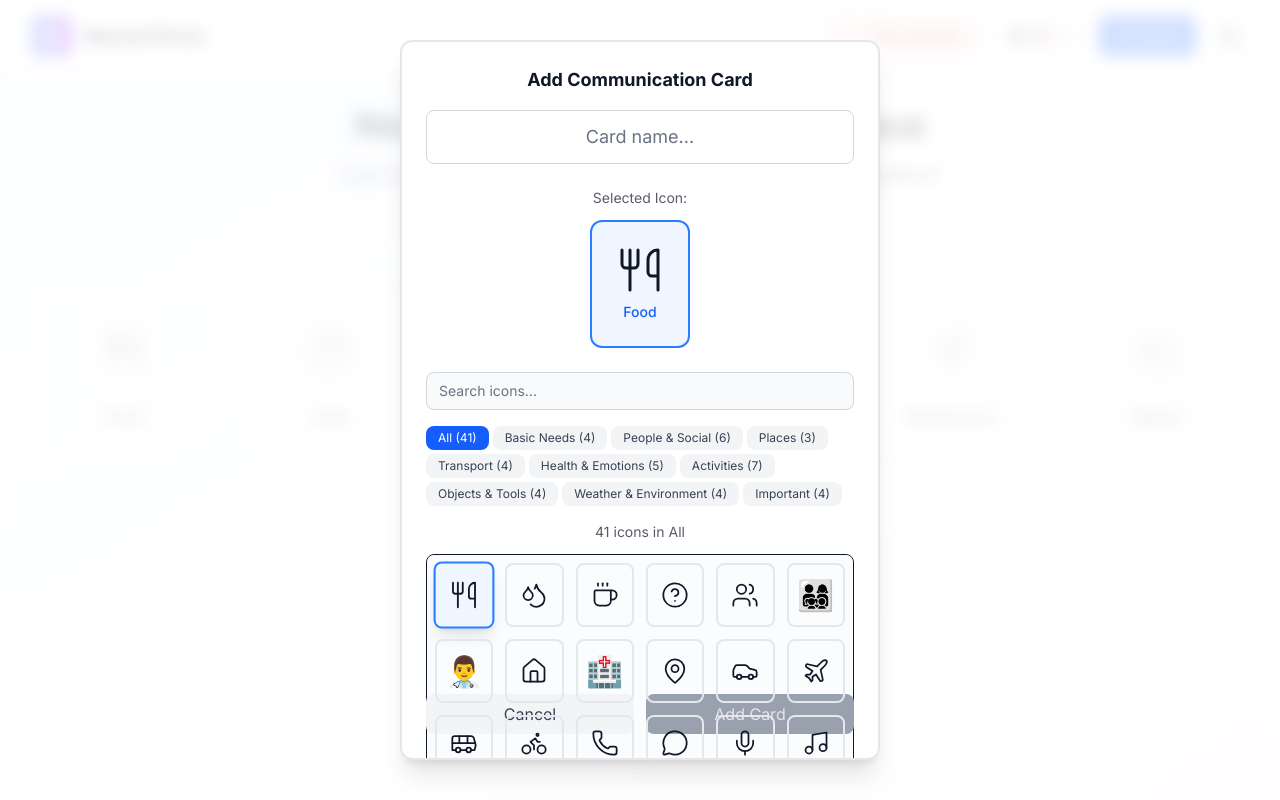
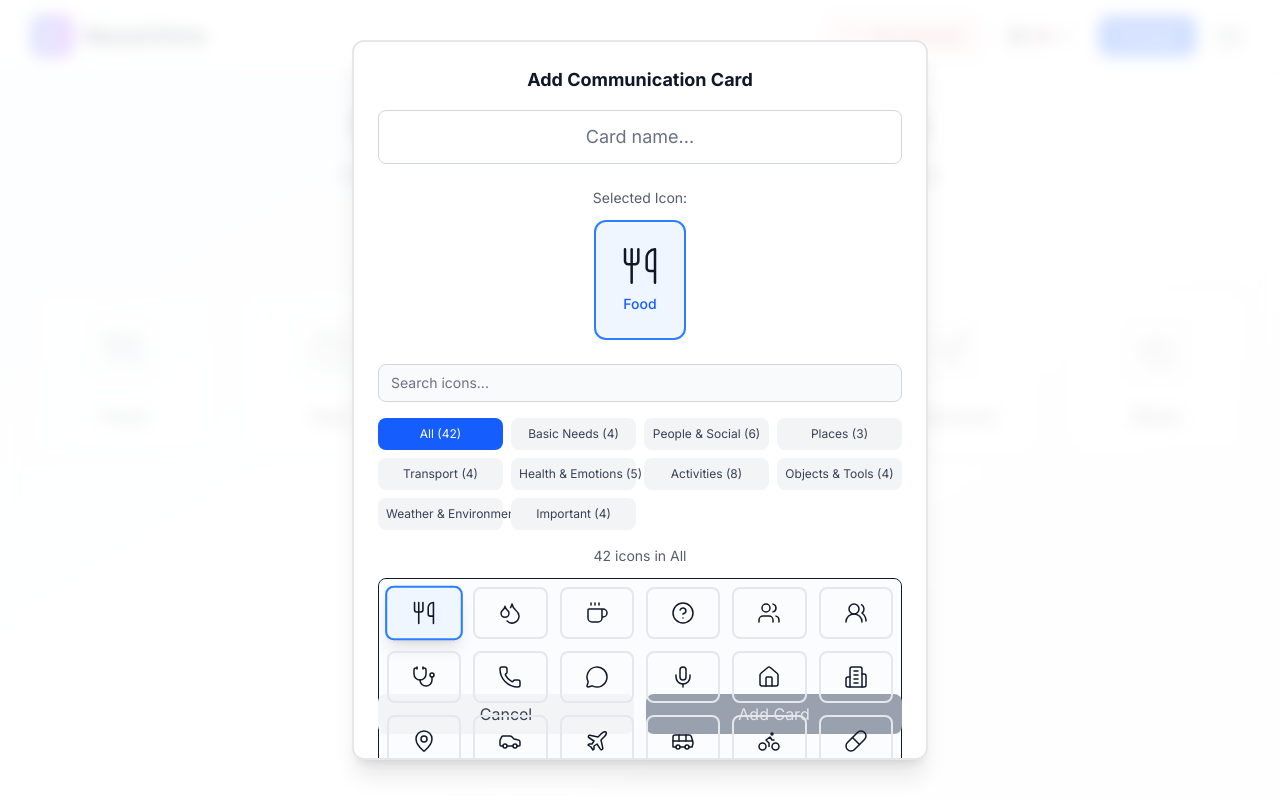
Before and after one commit to NeoDiuZ/neural-drive-interface, a Next.js app: page / in a window 1280 px wide. Both pictures are taken after a click on the button "Add Communication Card". Built offline with nearby package versions, Linux system fonts and the light colour scheme.

Commit message:
standardized icon pack and zoom fixed

```diff
--- a/src/components/Mainpage.tsx
+++ b/src/components/Mainpage.tsx
@@ -1,6 +1,6 @@
 'use client'
 import React, { useState, useEffect, useCallback, useRef } from 'react';
-import { Utensils, Users, Droplets, Navigation, Sun, Moon, WifiOff, HelpCircle, Brain, Plus, X, Globe, Heart, Home, Star, Car, Phone, Music, Coffee, Book, Bed, Sun as SunIcon, Zap, Camera, Gift, Clock, MapPin, Thermometer, Mic, MessageCircle, Play, Gamepad2, Bus, Bike, Plane, Key } from 'lucide-react';
+import { Utensils, Users, Droplets, Navigation, Sun, Moon, WifiOff, HelpCircle, Brain, Plus, X, Globe, Heart, Home, Star, Car, Phone, Music, Coffee, Bed, Sun as SunIcon, Zap, Camera, Gift, Clock, MapPin, Thermometer, Mic, MessageCircle, Play, Bus, Bike, Plane, Key, Building2, Stethoscope, Users2, Briefcase, GraduationCap, Dumbbell, Pill, Frown, Smile, CloudRain, AlertTriangle, Activity, GamepadIcon, Monitor } from 'lucide-react';
 
 interface Option {
   id: string;
@@ -347,7 +347,7 @@ const CommunicationInterface: React.FC = () => {
     {
       id: 'television',
       label: t.television,
-      icon: <div className="text-3xl">📺</div>,
+      icon: <Monitor size={40} strokeWidth={1.5} />,
       color: 'bg-indigo-500',
       lightColor: 'bg-indigo-400',
       soundFile: 'television.mp3'
@@ -393,12 +393,15 @@ const CommunicationInterface: React.FC = () => {
 
     // People & Social
     { name: 'People', icon: <Users size={40} strokeWidth={1.5} /> },
-    { name: 'Family', icon: <div className="text-3xl">👨‍👩‍👧‍👦</div> },
-    { name: 'Doctor', icon: <div className="text-3xl">👨‍⚕️</div> },
+    { name: 'Family', icon: <Users2 size={40} strokeWidth={1.5} /> },
+    { name: 'Doctor', icon: <Stethoscope size={40} strokeWidth={1.5} /> },
+    { name: 'Phone', icon: <Phone size={40} strokeWidth={1.5} /> },
+    { name: 'Message', icon: <MessageCircle size={40} strokeWidth={1.5} /> },
+    { name: 'Speak', icon: <Mic size={40} strokeWidth={1.5} /> },
 
     // Places
     { name: 'Home', icon: <Home size={40} strokeWidth={1.5} /> },
-    { name: 'Hospital', icon: <div className="text-3xl">🏥</div> },
+    { name: 'Hospital', icon: <Building2 size={40} strokeWidth={1.5} /> },
     { name: 'Location', icon: <MapPin size={40} strokeWidth={1.5} /> },
 
     // Transportation
@@ -407,28 +410,22 @@ const CommunicationInterface: React.FC = () => {
     { name: 'Bus', icon: <Bus size={40} strokeWidth={1.5} /> },
     { name: 'Bike', icon: <Bike size={40} strokeWidth={1.5} /> },
 
-    // Communication
-    { name: 'Phone', icon: <Phone size={40} strokeWidth={1.5} /> },
-    { name: 'Message', icon: <MessageCircle size={40} strokeWidth={1.5} /> },
-    { name: 'Speak', icon: <Mic size={40} strokeWidth={1.5} /> },
-
-    // Entertainment
-    { name: 'Music', icon: <Music size={40} strokeWidth={1.5} /> },
-    { name: 'Game', icon: <Gamepad2 size={40} strokeWidth={1.5} /> },
-    { name: 'Play', icon: <Play size={40} strokeWidth={1.5} /> },
-
     // Health & Emotions
-    { name: 'Medicine', icon: <div className="text-3xl">💊</div> },
-    { name: 'Pain', icon: <div className="text-3xl">😣</div> },
-    { name: 'Happy', icon: <div className="text-3xl">😊</div> },
-    { name: 'Sad', icon: <div className="text-3xl">😢</div> },
-    { name: 'Tired', icon: <div className="text-3xl">😴</div> },
+    { name: 'Medicine', icon: <Pill size={40} strokeWidth={1.5} /> },
+    { name: 'Pain', icon: <Frown size={40} strokeWidth={1.5} /> },
+    { name: 'Happy', icon: <Smile size={40} strokeWidth={1.5} /> },
+    { name: 'Sad', icon: <Frown size={40} strokeWidth={1.5} /> },
+    { name: 'Tired', icon: <Activity size={40} strokeWidth={1.5} /> },
 
     // Activities
     { name: 'Sleep', icon: <Bed size={40} strokeWidth={1.5} /> },
-    { name: 'Work', icon: <div className="text-3xl">💼</div> },
-    { name: 'Study', icon: <Book size={40} strokeWidth={1.5} /> },
-    { name: 'Exercise', icon: <div className="text-3xl">🏃</div> },
+    { name: 'Work', icon: <Briefcase size={40} strokeWidth={1.5} /> },
+    { name: 'Study', icon: <GraduationCap size={40} strokeWidth={1.5} /> },
+    { name: 'Exercise', icon: <Dumbbell size={40} strokeWidth={1.5} /> },
+    { name: 'Music', icon: <Music size={40} strokeWidth={1.5} /> },
+    { name: 'Game', icon: <GamepadIcon size={40} strokeWidth={1.5} /> },
+    { name: 'Play', icon: <Play size={40} strokeWidth={1.5} /> },
+    { name: 'Television', icon: <Monitor size={40} strokeWidth={1.5} /> },
 
     // Objects & Tools
     { name: 'Clock', icon: <Clock size={40} strokeWidth={1.5} /> },
@@ -438,15 +435,15 @@ const CommunicationInterface: React.FC = () => {
 
     // Weather & Environment
     { name: 'Sun', icon: <SunIcon size={40} strokeWidth={1.5} /> },
-    { name: 'Cold', icon: <div className="text-3xl">❄️</div> },
-    { name: 'Rain', icon: <div className="text-3xl">🌧️</div> },
+    { name: 'Cold', icon: <CloudRain size={40} strokeWidth={1.5} /> },
+    { name: 'Rain', icon: <CloudRain size={40} strokeWidth={1.5} /> },
     { name: 'Temperature', icon: <Thermometer size={40} strokeWidth={1.5} /> },
 
     // Generic/Important
     { name: 'Heart', icon: <Heart size={40} strokeWidth={1.5} /> },
     { name: 'Star', icon: <Star size={40} strokeWidth={1.5} /> },
     { name: 'Emergency', icon: <Zap size={40} strokeWidth={1.5} /> },
-    { name: 'Important', icon: <div className="text-3xl">⚠️</div> }
+    { name: 'Important', icon: <AlertTriangle size={40} strokeWidth={1.5} /> }
   ];
 
   const playSound = useCallback((soundFile: string) => {
@@ -939,7 +936,7 @@ const AddCardModal: React.FC<AddCardModalProps> = ({
     activities: {
       name: 'Activities',
       icons: availableIcons.filter(icon =>
-        ['Sleep', 'Work', 'Study', 'Exercise', 'Music', 'Game', 'Play'].includes(icon.name)
+        ['Sleep', 'Work', 'Study', 'Exercise', 'Music', 'Game', 'Play', 'Television'].includes(icon.name)
       )
     },
     objects: {
@@ -983,11 +980,6 @@ const AddCardModal: React.FC<AddCardModalProps> = ({
   const renderIconWithSize = (icon: React.ReactNode, size: number) => {
     const element = icon as React.ReactElement;
 
-    // If it's an emoji div, return as-is
-    if (element.type === 'div') {
-      return element;
-    }
-
     // For Lucide icons, try to clone with size prop
     try {
       return React.cloneElement(element, { size } as Record<string, unknown>);
@@ -1014,7 +1006,7 @@ const AddCardModal: React.FC<AddCardModalProps> = ({
 
   return (
     <div className={`fixed inset-0 flex items-center justify-center z-50 p-4 ${isDarkMode ? 'bg-slate-900/80' : 'bg-white/80'} backdrop-blur-sm`}>
-      <div className={`${isDarkMode ? 'bg-slate-800 text-white border-slate-600' : 'bg-white text-gray-900 border-gray-200'} rounded-xl p-6 w-[480px] border-2 shadow-xl max-h-[90vh] overflow-hidden flex flex-col`}>
+      <div className={`${isDarkMode ? 'bg-slate-800 text-white border-slate-600' : 'bg-white text-gray-900 border-gray-200'} rounded-xl p-4 sm:p-6 w-full max-w-md sm:max-w-lg lg:max-w-xl border-2 shadow-xl max-h-[90vh] overflow-hidden flex flex-col`}>
         <h2 className="text-lg font-bold mb-4 text-center">{t.addCommunicationCard}</h2>
 
         {/* Label Input */}
@@ -1023,7 +1015,7 @@ const AddCardModal: React.FC<AddCardModalProps> = ({
             type="text"
             value={label}
             onChange={(e) => setLabel(e.target.value)}
-            className={`w-full px-3 py-3 border rounded-lg text-center text-lg ${
+            className={`w-full px-3 py-2 sm:py-3 border rounded-lg text-center text-base sm:text-lg ${
               isDarkMode
                 ? 'bg-slate-700 border-slate-600 text-white placeholder-gray-400'
                 : 'bg-white border-gray-300 text-gray-900 placeholder-gray-500'
@@ -1036,12 +1028,12 @@ const AddCardModal: React.FC<AddCardModalProps> = ({
         <div className="mb-6">
           <p className="text-sm text-center mb-3 opacity-70">Selected Icon:</p>
           <div className="flex justify-center">
-            <div className={`p-6 rounded-xl border-2 border-blue-500 ${
+            <div className={`p-4 sm:p-6 rounded-xl border-2 border-blue-500 ${
               isDarkMode ? 'bg-blue-900/20' : 'bg-blue-50'
             }`}>
               <div className="flex flex-col items-center space-y-2">
                 <div className="flex items-center justify-center">
-                  {renderIconWithSize(selectedIcon.icon, 48)}
+                  {renderIconWithSize(selectedIcon.icon, 40)}
                 </div>
                 <span className="text-sm font-medium text-blue-600">{selectedIcon.name}</span>
               </div>
@@ -1066,12 +1058,12 @@ const AddCardModal: React.FC<AddCardModalProps> = ({
 
         {/* Category Tabs */}
         <div className="mb-4">
-          <div className="flex flex-wrap gap-1 max-h-20 overflow-y-auto">
+          <div className="grid grid-cols-2 sm:grid-cols-3 lg:grid-cols-4 gap-2 max-h-32 overflow-y-auto">
             {Object.entries(iconCategories).map(([key, category]) => (
               <button
                 key={key}
                 onClick={() => setSelectedCategory(key)}
-                className={`px-3 py-1 rounded-lg text-xs transition-all ${
+                className={`px-2 py-2 rounded-lg text-xs transition-all whitespace-nowrap ${
                   selectedCategory === key
                     ? 'bg-blue-600 text-white'
                     : isDarkMode
@@ -1092,14 +1084,14 @@ const AddCardModal: React.FC<AddCardModalProps> = ({
           </p>
 
           {/* Icon grid */}
-          <div className="grid grid-cols-6 gap-3 max-h-64 overflow-y-auto p-2 border rounded-lg bg-opacity-50" style={{
+          <div className="grid grid-cols-4 sm:grid-cols-5 lg:grid-cols-6 gap-2 sm:gap-3 max-h-64 overflow-y-auto p-2 border rounded-lg bg-opacity-50" style={{
             backgroundColor: isDarkMode ? 'rgba(30, 41, 59, 0.3)' : 'rgba(248, 250, 252, 0.5)'
           }}>
             {filteredIcons.map((iconOption, index) => (
               <button
                 key={index}
                 onClick={() => setSelectedIcon(iconOption)}
-                className={`p-3 rounded-lg border-2 transition-all hover:scale-110 group relative ${
+                className={`p-2 sm:p-3 rounded-lg border-2 transition-all hover:scale-110 group relative ${
                   selectedIcon.name === iconOption.name
                     ? 'border-blue-500 bg-blue-50 scale-105 shadow-lg'
                     : isDarkMode
@@ -1109,7 +1101,7 @@ const AddCardModal: React.FC<AddCardModalProps> = ({
                 title={iconOption.name}
               >
                 <div className="flex items-center justify-center">
-                  {renderIconWithSize(iconOption.icon, 28)}
+                  {renderIconWithSize(iconOption.icon, 24)}
                 </div>
 
                 {/* Icon name tooltip on hover */}
@@ -1136,7 +1128,7 @@ const AddCardModal: React.FC<AddCardModalProps> = ({
         </div>
 
         {/* Action Buttons */}
-        <div className="flex space-x-3 mt-6">
+        <div className="flex flex-col sm:flex-row gap-2 sm:gap-3 mt-6">
           <button
             onClick={onCancel}
             className={`flex-1 px-4 py-2 rounded-lg transition-all ${
```
